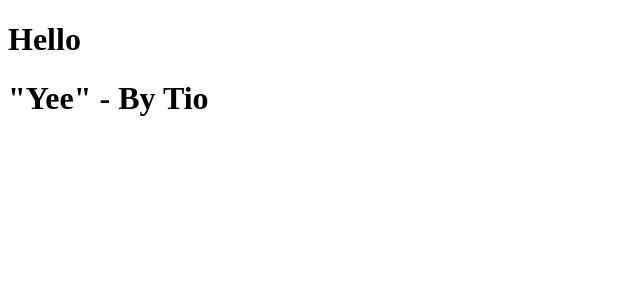
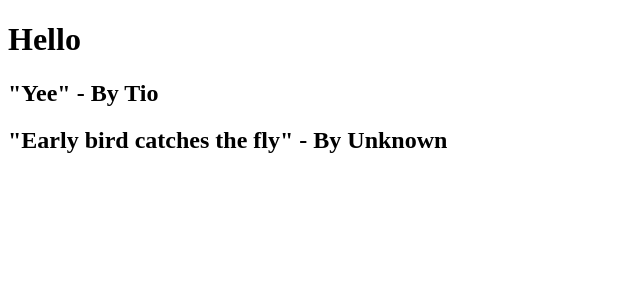
Before and after one commit to 13circle/nomadcoder-react-movie-app, a React (Create React App) app: page / in a window 1280 px wide. Shown: the top 300 px of the page, without its empty margins (0-640 px from the left). Built offline with nearby package versions, Linux system fonts and the light colour scheme.

Commit message:
key props identification

```diff
--- a/src/App.js
+++ b/src/App.js
@@ -1,18 +1,31 @@
 import React from "react";
 
-function FamousSaying(props) {
+function FamousSaying({ saying, by }) {
   return (
-    <h1>
-      "{props.saying}" - By {props.by}
-    </h1>
+    <h2>
+      "{saying}" - By {by}
+    </h2>
   );
 }
+
+const famousSayingArr = [
+  {
+    saying: "Yee",
+    by: "Tio",
+  },
+  {
+    saying: "Early bird catches the fly",
+    by: "Unknown",
+  },
+];
 
 function App() {
   return (
     <div>
       <h1>Hello</h1>
-      <FamousSaying saying="Yee" by="Tio" />
+      {famousSayingArr.map((e, i) => (
+        <FamousSaying key={i} saying={e.saying} by={e.by} />
+      ))}
     </div>
   );
 }
```
